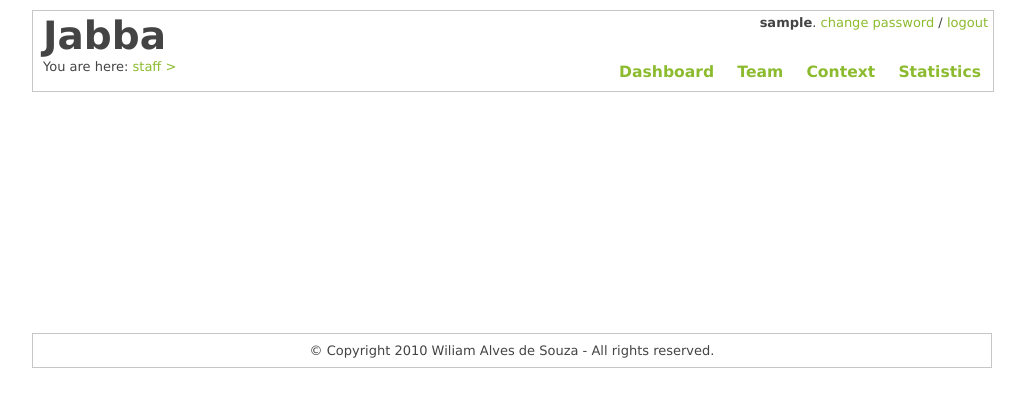
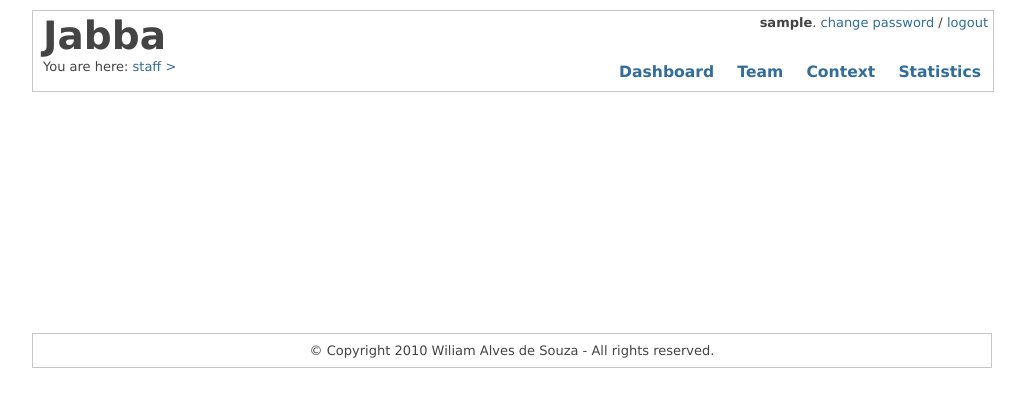
Before and after one commit to wiliamsouza/jabba, a Django app: page /context/ in a window 1280 px wide. Shown: the top 407 px of the page, without its empty margins (128-1153 px from the left). Run offline with Django 3.2, Linux system fonts and the light colour scheme; the visitor is signed in with stand-in values (Sample User, id 1); data comes from the database, SQL or seed files in the repository; data that the repository does not hold is empty.

Commit message:
Changed links color

```diff
--- a/jabba/static/css/default.css
+++ b/jabba/static/css/default.css
@@ -5,7 +5,7 @@ body {
 }
 
 a {
-  color: #8cbb2f;
+  color: #306d9c;
   text-decoration: none;
 }
 
```
